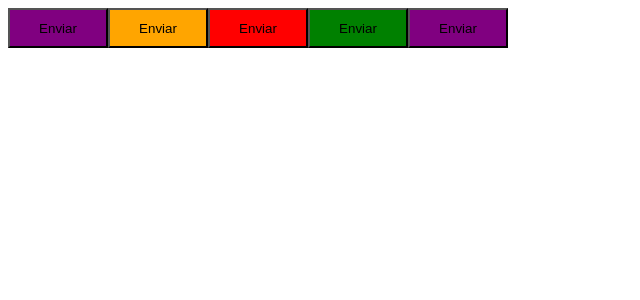
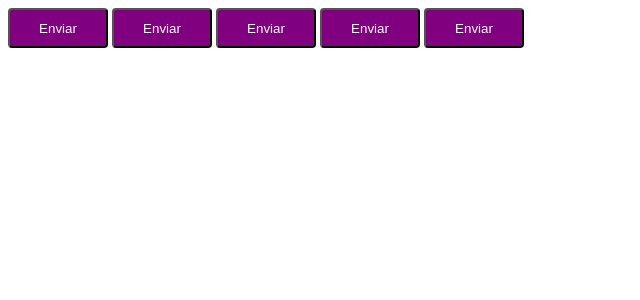
Before and after one commit to Kierico/ignite-time, a React (Vite) app: page / in a window 1280 px wide. Shown: the top 300 px of the page, without its empty margins (0-640 px from the left). Built offline with nearby package versions, Linux system fonts and the light colour scheme.

Commit message:
1.4 - Configurando temas

```diff
--- a/src/App.tsx
+++ b/src/App.tsx
@@ -1,13 +1,15 @@
+import { ThemeProvider } from "styled-components";
 import { Button } from "./components/Button";
+import { defaultTheme } from "./styles/themes/default";
 
 export function App() {
   return (
-    <>
+    <ThemeProvider theme={defaultTheme}>
       <Button variant="primary" />
       <Button variant="secondary" />
       <Button variant="danger" />
       <Button variant="success" />
       <Button />
-    </>
+    </ThemeProvider>
   )
 }
--- a/src/components/Button.styles.ts
+++ b/src/components/Button.styles.ts
@@ -17,7 +17,13 @@
     width: 100px;
     height: 40px;
 
-    ${props => css`
+    /* ${props => css`
         background-color: ${buttonVariants[props.variant]}
-    `}
+    `} */
+
+    background-color: ${props => props.theme.primary};
+    border-radius: 4px;
+    color: ${props => props.theme.text};
+    margin-right: 4px;
+    cursor: pointer;
 `;
--- /dev/null
+++ b/src/styles/themes/default.ts
@@ -0,0 +1,5 @@
+export const defaultTheme = {
+    primary: "purple",
+    secondary: "orange",
+    text: "white"
+}
```
